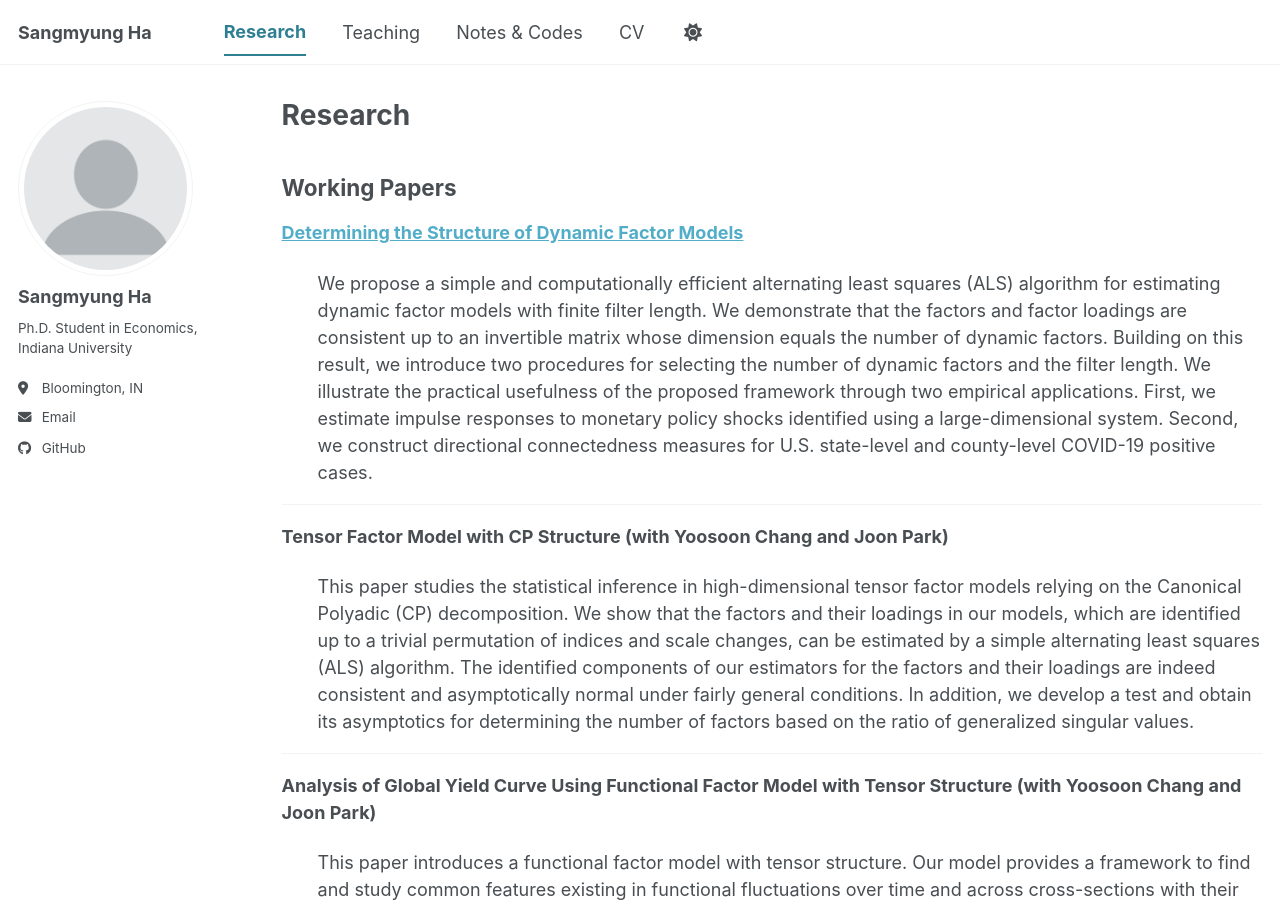
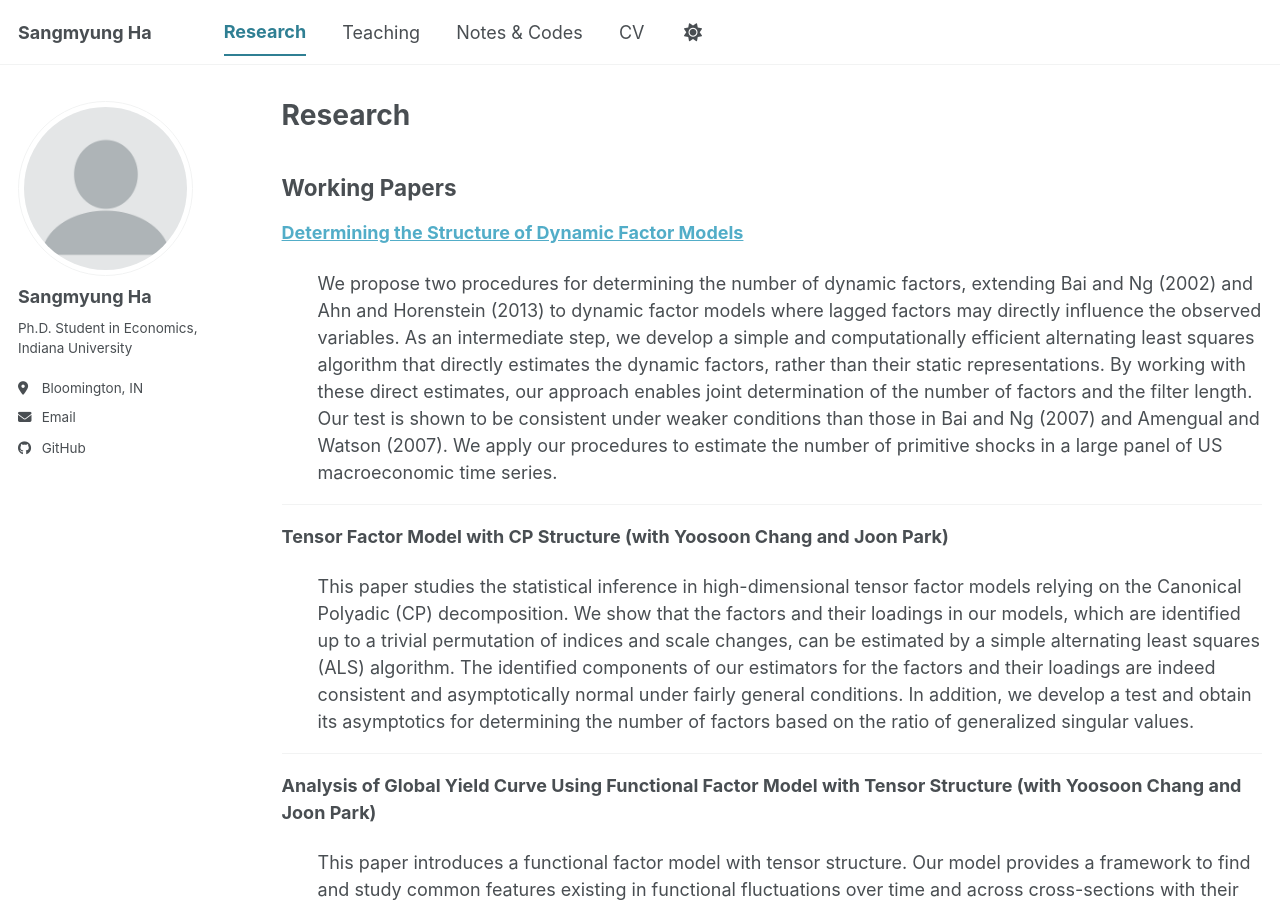
Before and after one commit to Sangmyung3/sangmyung3.github.io, a Jekyll site: the page built from _pages/research-md.md, in a window 1280 px wide and 900 px high. Built offline with Jekyll 4.4.1, drawn with Linux system fonts in a browser that asks for light colours; a script bundle is joined from its source files by our own code; library files that are not in the unit come from our copies.

Commit message:
abstract update

```diff
--- a/_pages/research-md.md
+++ b/_pages/research-md.md
@@ -13,7 +13,7 @@ author_profile: true
 **[Determining the Structure of Dynamic Factor Models](../files/papers/DFM_test.pdf)**
 <div style="margin-left: 2em;">
 
-We propose a simple and computationally efficient alternating least squares (ALS) algorithm for estimating dynamic factor models with finite filter length. We demonstrate that the factors and factor loadings are consistent up to an invertible matrix whose dimension equals the number of dynamic factors. Building on this result, we introduce two procedures for selecting the number of dynamic factors and the filter length. We illustrate the practical usefulness of the proposed framework through two empirical applications. First, we estimate impulse responses to monetary policy shocks identified using a large-dimensional system. Second, we construct directional connectedness measures for U.S. state-level and county-level COVID-19 positive cases.
+We propose two procedures for determining the number of dynamic factors, extending Bai and Ng (2002) and Ahn and Horenstein (2013) to dynamic factor models where lagged factors may directly influence the observed variables. As an intermediate step, we develop a simple and computationally efficient alternating least squares algorithm that directly estimates the dynamic factors, rather than their static representations. By working with these direct estimates, our approach enables joint determination of the number of factors and the filter length. Our test is shown to be consistent under weaker conditions than those in Bai and Ng (2007) and Amengual and Watson (2007). We apply our procedures to estimate the number of primitive shocks in a large panel of US macroeconomic time series.
 </div>
 
 ---
--- /dev/null
+++ b/googlef984db01cdba0cbe.html
@@ -0,0 +1 @@
+google-site-verification: googlef984db01cdba0cbe.html
```
